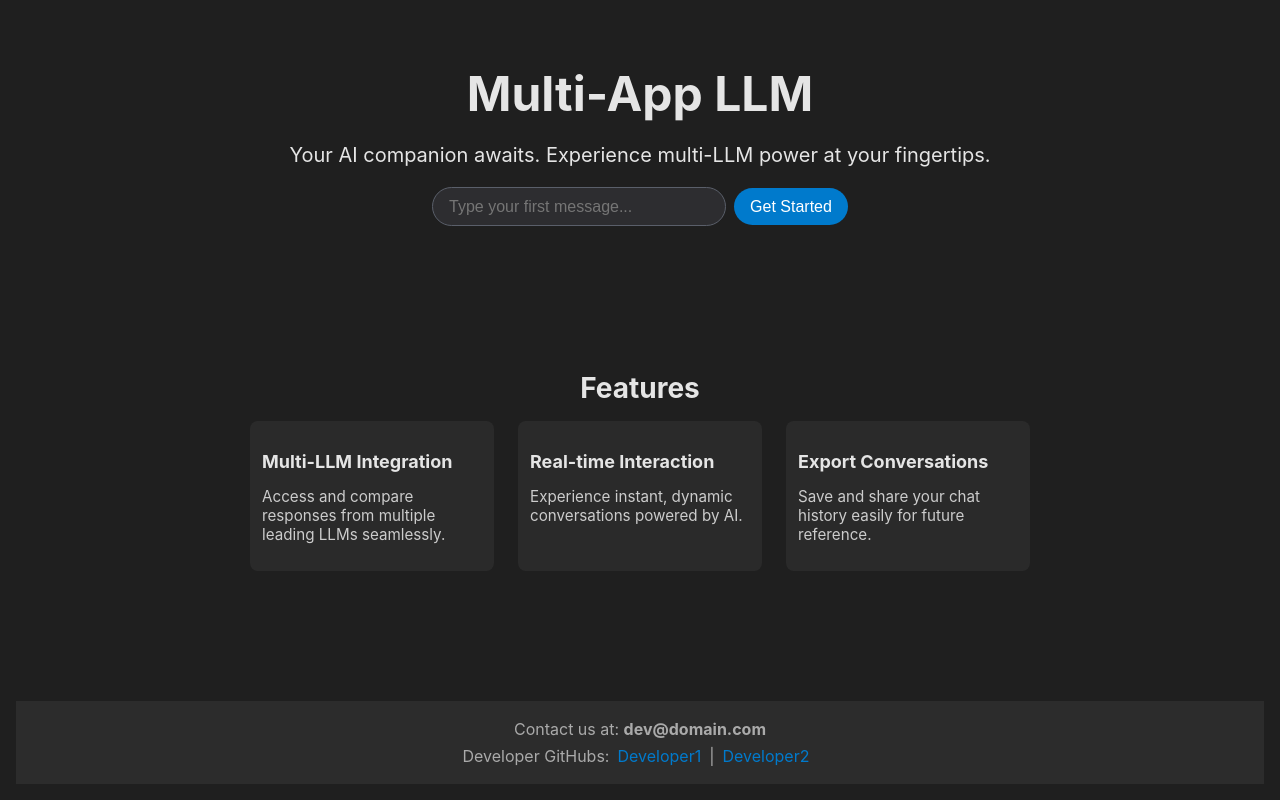
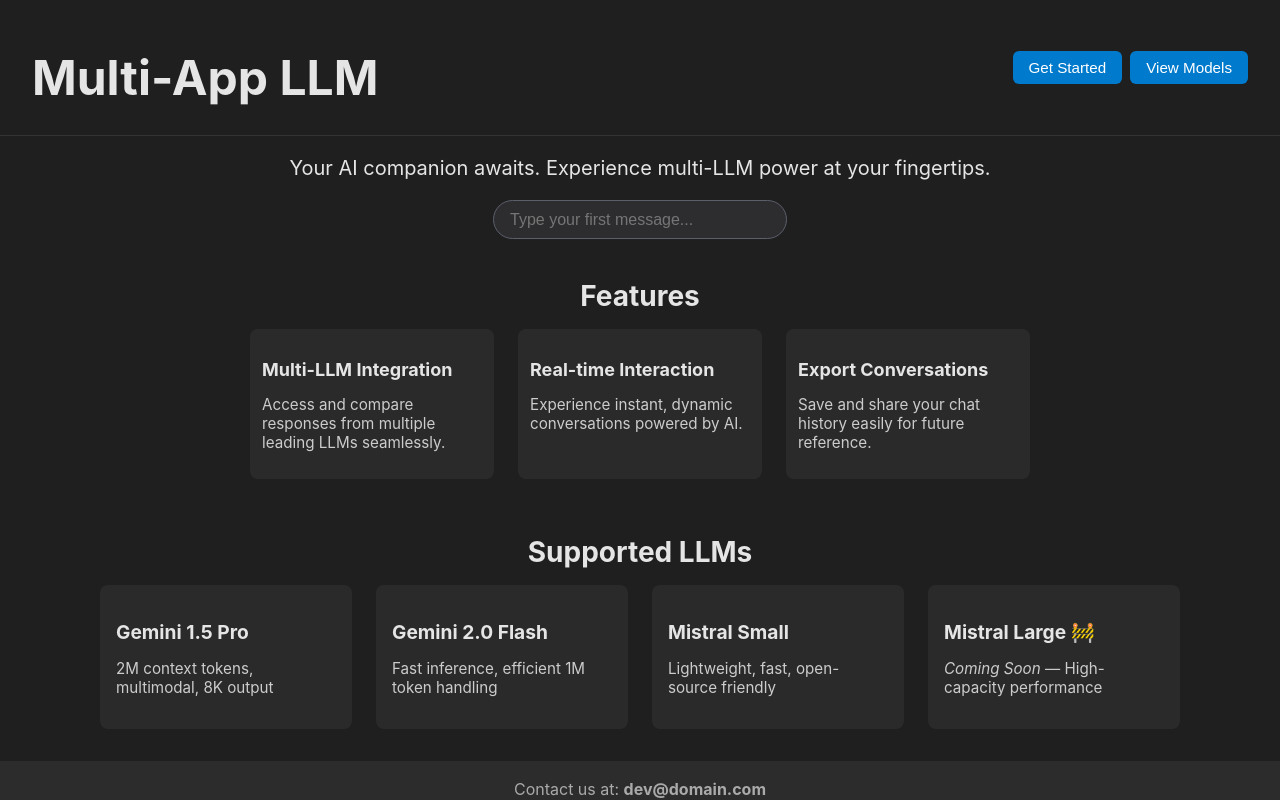
Before and after one commit to EviIius/mutli-agent-apuule, a React (Create React App) app in the folder multi-llm-chatbot/: page / in a window 1280 px wide. Built offline with nearby package versions, Linux system fonts and the light colour scheme.

Commit message:
Added Mistral Models, Copy button for chat bubbles, and markdown formatting for code blocks and text making proper bullets and snippets.

```diff
--- a/multi-llm-chatbot/package.json
+++ b/multi-llm-chatbot/package.json
@@ -11,9 +11,12 @@
     "@types/node": "^16.18.126",
     "@types/react": "^19.0.12",
     "@types/react-dom": "^19.0.4",
+    "dompurify": "^3.2.5",
     "react": "^19.1.0",
     "react-dom": "^19.1.0",
+    "react-markdown": "^10.1.0",
     "react-scripts": "5.0.1",
+    "remark-gfm": "^4.0.1",
     "typescript": "^4.9.5",
     "web-vitals": "^2.1.4"
   },
--- a/multi-llm-chatbot/src/Chat.tsx
+++ b/multi-llm-chatbot/src/Chat.tsx
@@ -1,160 +1,201 @@
 import React, { useState, useEffect, useRef } from 'react';
+import ReactMarkdown from 'react-markdown';
+import remarkGfm from 'remark-gfm';
 import './Chat.css';
 
 interface Message {
   text: string;
   sender: 'user' | 'bot';
   timestamp: number;
-  debugInfo?: string;
+  debugInfo?: string; // optional extra info to show model parameters
 }
 
 interface Conversation {
   id: number;
   title: string;
   messages: Message[];
+  titleEdited?: boolean; // true if user manually renames the conversation
 }
 
 interface ChatProps {
   initialMessage?: string;
 }
 
-const GEMINI_API_KEY = ""; // Replace with your actual API key
+// Replace with your actual keys
+const GEMINI_API_KEY = "";
+const MISTRAL_API_KEY = "";
 
-const modelCapabilities: Record<string, string> = {
-  'models/gemini-1.5-pro-latest': 'Gemini 1.5 Pro: 2M tokens, 8K output, multimodal',
-  'models/gemini-1.5-flash-001': 'Gemini 1.5 Flash: 1M tokens, fast + multimodal',
-  'models/gemini-2.0-flash-001': 'Gemini 2.0 Flash: 1M tokens, versatile multimodal',
-};
-
-const Chat: React.FC<ChatProps> = ({ initialMessage = '' }) => {
 const llmOptions = [
+  { label: '--- Google ---', value: '', disabled: true },
+  { label: 'PaLM 2 Chat (Legacy)', value: 'models/chat-bison-001' },
+  { label: 'PaLM 2 (Legacy)', value: 'models/text-bison-001' },
+  { label: 'Embedding Gecko', value: 'models/embedding-gecko-001' },
   { label: 'Gemini 1.5 Pro', value: 'models/gemini-1.5-pro-latest' },
   { label: 'Gemini 1.5 Flash', value: 'models/gemini-1.5-flash-001' },
   { label: 'Gemini 2.0 Flash', value: 'models/gemini-2.0-flash-001' },
+  { label: '--- Mistral ---', value: '', disabled: true },
+  { label: 'Mistral Small', value: 'mistral-small-latest' },
+  { label: 'Pixtral', value: 'pixtral-large-latest' },
+  { label: 'Mistral Nemo', value: 'open-mistral-nemo' },
+  { label: 'Codestral Mamba', value: 'codestral-latest' },
+  { label: 'Mistral Medium', value: 'mistral-medium' },
+  { label: 'Mistral Large Latest', value: 'mistral-large-latest' },
 ];
 
-  const [selectedLLM, setSelectedLLM] = useState<string>(llmOptions[0].value);
-  const [previousLLM, setPreviousLLM] = useState<string>(llmOptions[0].value);
+// Example model capabilities for debug info
+const modelCapabilities: Record<string, string> = {
+  "models/chat-bison-001": "PaLM 2 Chat (Legacy): Legacy text-only chat model. Input: 4096, Output: 1024, Temp: 0.25, TopP: 0.95, TopK: 40.",
+  "models/text-bison-001": "PaLM 2 (Legacy): Legacy text model for general text tasks. Input: 8196, Output: 1024, Temp: 0.7, TopP: 0.95, TopK: 40.",
+  "models/embedding-gecko-001": "Embedding Gecko: Model for obtaining distributed text representations.",
+  'models/gemini-1.5-pro-latest': 'Gemini 1.5 Pro: 2M tokens, 8K output, multimodal.',
+  'models/gemini-1.5-flash-001': 'Gemini 1.5 Flash: 1M tokens, fast + multimodal.',
+  'models/gemini-2.0-flash-001': 'Gemini 2.0 Flash: 1M tokens, versatile multimodal.',
+  'mistral-small-latest': 'Mistral Small: currently points to mistral-saba-2502.',
+  'pixtral-large-latest': 'Pixtral: currently points to pixtral-large-2411.',
+  'open-mistral-nemo': 'Mistral Nemo: currently points to open-mistral-nemo-2407.',
+  'codestral-latest': 'Codestral Mamba: currently points to codestral-2501.',
+  'mistral-medium': 'Mistral Medium: balanced performance model.',
+  'mistral-large-latest': 'Mistral Large: currently points to mistral-large-2411.',
+};
+
+// A naive summarizer that concatenates user messages and returns the first 60 characters.
+function autoSummarize(messages: Message[]): string {
+  const userTexts = messages
+    .filter((m) => m.sender === 'user')
+    .map((m) => m.text)
+    .join(' ');
+  if (!userTexts) return '(No user messages yet)';
+  const short = userTexts.substring(0, 60);
+  return short + (userTexts.length > 60 ? '...' : '');
+}
+
+const Chat: React.FC<ChatProps> = ({ initialMessage = '' }) => {
+  const [selectedLLM, setSelectedLLM] = useState<string>('models/gemini-1.5-pro-latest');
+  const [previousLLM, setPreviousLLM] = useState<string>('models/gemini-1.5-pro-latest');
   const [theme, setTheme] = useState<'dark' | 'light'>('dark');
   const [sidebarOpen, setSidebarOpen] = useState(false);
   const [botTyping, setBotTyping] = useState(false);
   const [conversations, setConversations] = useState<Conversation[]>([
-    { id: 1, title: 'New Conversation', messages: [] },
+    { id: 1, title: 'New Conversation', messages: [], titleEdited: false },
   ]);
   const [selectedConversationId, setSelectedConversationId] = useState<number>(1);
   const [input, setInput] = useState<string>('');
   const [hasUsedInitialMessage, setHasUsedInitialMessage] = useState(false);
 
+  // For inline title editing
+  const [editingConversationId, setEditingConversationId] = useState<number | null>(null);
+  const [tempTitle, setTempTitle] = useState<string>('');
+
   const chatWindowRef = useRef<HTMLDivElement>(null);
-  const selectedConversation = conversations.find(
-    (conv) => conv.id === selectedConversationId
-  );
+  const selectedConversation = conversations.find((c) => c.id === selectedConversationId);
 
+  // Helper function: Copy text to clipboard.
+  const handleCopy = (text: string) => {
+    navigator.clipboard
+      .writeText(text)
+      .then(() => {
+        console.log("Copied text to clipboard");
+        // Optionally, provide some UI feedback here.
+      })
+      .catch((err) => {
+        console.error("Failed to copy text: ", err);
+      });
+  };
+
+  // Handle an initial message once.
   useEffect(() => {
     if (initialMessage && !hasUsedInitialMessage) {
       setHasUsedInitialMessage(true);
-      const userMsg: Message = {
-        text: initialMessage,
-        sender: 'user',
-        timestamp: Date.now(),
-      };
+      const userMsg: Message = { text: initialMessage, sender: 'user', timestamp: Date.now() };
       setBotTyping(true);
       handleSendMessage(userMsg.text, userMsg);
     }
   }, [initialMessage, hasUsedInitialMessage, selectedLLM]);
 
+  // Auto-scroll to bottom when messages update.
   useEffect(() => {
     if (chatWindowRef.current) {
       chatWindowRef.current.scrollTop = chatWindowRef.current.scrollHeight;
     }
   }, [selectedConversation?.messages, botTyping]);
 
+  // When switching the LLM, create a new conversation with a bot message indicating the change.
   useEffect(() => {
     if (selectedLLM !== previousLLM) {
       const newId =
-        conversations.length > 0
-          ? Math.max(...conversations.map((c) => c.id)) + 1
-          : 1;
-      const newConversation: Conversation = {
+        conversations.length > 0 ? Math.max(...conversations.map(c => c.id)) + 1 : 1;
+      const label = llmOptions.find(l => l.value === selectedLLM)?.label || 'Unknown LLM';
+      const capabilities = modelCapabilities[selectedLLM] || '(No capabilities)';
+      const newConv: Conversation = {
         id: newId,
-        title: `Switched to ${llmOptions.find((l) => l.value === selectedLLM)?.label}`,
+        title: 'New Conversation',
         messages: [
           {
-            text: `Switched to ${llmOptions.find((l) => l.value === selectedLLM)?.label}`,
+            text: `Switched to ${label}`,
             sender: 'bot',
             timestamp: Date.now(),
-            debugInfo: modelCapabilities[selectedLLM],
+            debugInfo: capabilities,
           },
         ],
+        titleEdited: false,
       };
-      setConversations((prev) => [newConversation, ...prev]);
+      setConversations(prev => [newConv, ...prev]);
       setSelectedConversationId(newId);
       setPreviousLLM(selectedLLM);
     }
   }, [selectedLLM]);
 
-  const updateConversationMessages = (...msgs: Message[]) => {
-    if (!selectedConversation) return;
-    const updatedMessages = [...selectedConversation.messages, ...msgs];
-    let updatedTitle = selectedConversation.title;
-    if (selectedConversation.messages.length === 0) {
-      const firstUserMsg = msgs.find((m) => m.sender === 'user');
-      if (firstUserMsg) {
-        updatedTitle =
-          firstUserMsg.text.substring(0, 50) +
-          (firstUserMsg.text.length > 50 ? '...' : '');
-      }
-    }
-    const updatedConversation: Conversation = {
-      ...selectedConversation,
-      messages: updatedMessages,
-      title: updatedTitle,
-    };
-    setConversations((prev) =>
-      prev.map((conv) =>
-        conv.id === selectedConversation.id ? updatedConversation : conv
-      )
-    );
-  };
-
   const handleSendMessage = async (textOverride?: string, messageOverride?: Message) => {
+    if (!selectedConversation || !selectedLLM) return;
     const userText = textOverride ?? input;
-    if (!userText.trim() || !selectedConversation) return;
+    if (!userText.trim()) return;
     const userMsg: Message = messageOverride ?? {
       text: userText,
       sender: 'user',
       timestamp: Date.now(),
     };
+    if (!messageOverride) setInput('');
     setBotTyping(true);
-    if (!messageOverride) setInput('');
-
     try {
+      let botReply = '';
+      if (selectedLLM.startsWith('models/gemini')) {
         const endpoint = `https://generativelanguage.googleapis.com/v1beta/${selectedLLM}:generateContent?key=${GEMINI_API_KEY}`;
-      console.log('Calling:', endpoint);
         const geminiResponse = await fetch(endpoint, {
           method: 'POST',
           headers: { 'Content-Type': 'application/json' },
-        body: JSON.stringify({
-          contents: [{ parts: [{ text: userMsg.text }] }],
-        }),
+          body: JSON.stringify({ contents: [{ parts: [{ text: userMsg.text }] }] }),
         });
         const data = await geminiResponse.json();
-      console.log('Gemini Response:', data);
-      const botReply =
+        botReply =
           data?.candidates?.[0]?.content?.parts?.[0]?.text ||
           data?.candidates?.[0]?.content?.parts?.[0] ||
           JSON.stringify(data);
-
+      } else {
+        const endpoint = 'https://api.mistral.ai/v1/chat/completions';
+        const mistralResponse = await fetch(endpoint, {
+          method: 'POST',
+          headers: {
+            'Content-Type': 'application/json',
+            Authorization: `Bearer ${MISTRAL_API_KEY}`,
+          },
+          body: JSON.stringify({
+            model: selectedLLM,
+            messages: [{ role: 'user', content: userMsg.text }],
+          }),
+        });
+        const data = await mistralResponse.json();
+        botReply = data?.choices?.[0]?.message?.content || JSON.stringify(data);
+      }
       const botMsg: Message = {
         text: botReply,
         sender: 'bot',
         timestamp: Date.now(),
-        debugInfo: `Model: ${selectedLLM}\n${modelCapabilities[selectedLLM]}`,
+        debugInfo: `Model: ${selectedLLM}\n${modelCapabilities[selectedLLM] || ''}`,
       };
       updateConversationMessages(userMsg, botMsg);
     } catch (error: any) {
       const errorMsg: Message = {
-        text: `Error calling Gemini API: ${error.message || error.toString()}`,
+        text: `Error calling API: ${error.message || error.toString()}`,
         sender: 'bot',
         timestamp: Date.now(),
       };
@@ -164,23 +205,36 @@
     }
   };
 
+  const updateConversationMessages = (...msgs: Message[]) => {
+    if (!selectedConversation) return;
+    const updatedMessages = [...selectedConversation.messages, ...msgs];
+    let updatedTitle = selectedConversation.title;
+    if (!selectedConversation.titleEdited) {
+      updatedTitle = autoSummarize(updatedMessages);
+    }
+    const updatedConv: Conversation = {
+      ...selectedConversation,
+      messages: updatedMessages,
+      title: updatedTitle,
+    };
+    setConversations(prev =>
+      prev.map(c => (c.id === selectedConversation.id ? updatedConv : c))
+    );
+  };
+
   const handleNewChat = () => {
     const newId =
-      conversations.length > 0
-        ? Math.max(...conversations.map((c) => c.id)) + 1
-        : 1;
-    const newConversation: Conversation = {
-      id: newId,
-      title: 'New Conversation',
-      messages: [],
-    };
-    setConversations((prev) => [newConversation, ...prev]);
+      conversations.length > 0 ? Math.max(...conversations.map(c => c.id)) + 1 : 1;
+    const newConv: Conversation = { id: newId, title: 'New Conversation', messages: [], titleEdited: false };
+    setConversations(prev => [newConv, ...prev]);
     setSelectedConversationId(newId);
+    setEditingConversationId(null);
   };
 
   const handleSelectConversation = (id: number) => {
     setSelectedConversationId(id);
     setSidebarOpen(false);
+    setEditingConversationId(null);
   };
 
   const toggleSidebar = () => {
@@ -189,9 +243,7 @@
 
   const handleExport = () => {
     if (!selectedConversation) return;
-    const textContent = selectedConversation.messages
-      .map((m) => `${m.sender}: ${m.text}`)
-      .join('\n');
+    const textContent = selectedConversation.messages.map(m => `${m.sender}: ${m.text}`).join('\n');
     const blob = new Blob([textContent], { type: 'text/plain' });
     const url = URL.createObjectURL(blob);
     const link = document.createElement('a');
@@ -205,25 +257,60 @@
     setTheme(theme === 'dark' ? 'light' : 'dark');
   };
 
+  // ===== Title Editing Logic =====
+  const handleStartEditingTitle = (conv: Conversation) => {
+    setEditingConversationId(conv.id);
+    setTempTitle(conv.title);
+  };
+
+  const handleSaveTitle = (conv: Conversation) => {
+    setConversations(prev =>
+      prev.map(c => c.id === conv.id ? { ...c, title: tempTitle || '(Untitled)', titleEdited: true } : c)
+    );
+    setEditingConversationId(null);
+    setTempTitle('');
+  };
+
+  const handleCancelEditing = () => {
+    setEditingConversationId(null);
+    setTempTitle('');
+  };
+
   return (
     <div className={`app-container ${theme}`}>
       <aside className={`sidebar ${sidebarOpen ? 'open' : ''}`}>
-        <button className="close-sidebar-btn" onClick={() => setSidebarOpen(false)}>
-          ✕
+        <button className="close-sidebar-btn" onClick={() => setSidebarOpen(false)}>✕</button>
+        <ul className="conversation-list">
+          {conversations.map(conv => {
+            const isActive = conv.id === selectedConversationId;
+            const isEditing = editingConversationId === conv.id;
+            return (
+              <li key={conv.id} className={`conversation-item ${isActive ? 'active' : ''}`}>
+                {isEditing ? (
+                  <input
+                    autoFocus
+                    value={tempTitle}
+                    onChange={e => setTempTitle(e.target.value)}
+                    onBlur={() => handleSaveTitle(conv)}
+                    onKeyDown={e => {
+                      if (e.key === 'Enter') handleSaveTitle(conv);
+                      if (e.key === 'Escape') handleCancelEditing();
+                    }}
+                    className="edit-title-input"
+                  />
+                ) : (
+                  <span className="conversation-title" onClick={() => handleSelectConversation(conv.id)}>
+                    {conv.title}
+                  </span>
+                )}
+                {!isEditing && (
+                  <button className="edit-title-btn" onClick={() => handleStartEditingTitle(conv)}>
+                    Edit
                   </button>
-        <ul className="conversation-list">
-          {conversations.map((conv) => (
-            <li
-              key={conv.id}
-              className={`conversation-item ${
-                conv.id === selectedConversationId ? 'active' : ''
-              }`}
-              data-full-title={conv.title}
-              onClick={() => handleSelectConversation(conv.id)}
-            >
-              {conv.title}
+                )}
               </li>
-          ))}
+            );
+          })}
         </ul>
       </aside>
 
@@ -232,19 +319,24 @@
           <button className="sidebar-toggle" onClick={toggleSidebar}>
             {sidebarOpen ? 'Hide Sidebar' : 'Show Sidebar'}
           </button>
-          <button className="new-chat-btn" onClick={handleNewChat}>
-            + New Chat
-          </button>
-          <select
-            className="llm-select"
-            value={selectedLLM}
-            onChange={(e) => setSelectedLLM(e.target.value)}
-          >
-            {llmOptions.map((option) => (
-              <option key={option.value} value={option.value}>
-                {option.label}
-              </option>
-            ))}
+          <button className="new-chat-btn" onClick={handleNewChat}>+ New Chat</button>
+          <select className="llm-select" value={selectedLLM} onChange={e => setSelectedLLM(e.target.value)}>
+            <optgroup label="Google">
+              <option value="models/chat-bison-001">PaLM 2 Chat (Legacy)</option>
+              <option value="models/text-bison-001">PaLM 2 (Legacy)</option>
+              <option value="models/embedding-gecko-001">Embedding Gecko</option>
+              <option value="models/gemini-1.5-pro-latest">Gemini 1.5 Pro</option>
+              <option value="models/gemini-1.5-flash-001">Gemini 1.5 Flash</option>
+              <option value="models/gemini-2.0-flash-001">Gemini 2.0 Flash</option>
+            </optgroup>
+            <optgroup label="Mistral">
+              <option value="mistral-small-latest">Mistral Small</option>
+              <option value="pixtral-large-latest">Pixtral</option>
+              <option value="open-mistral-nemo">Mistral Nemo</option>
+              <option value="codestral-latest">Codestral Mamba</option>
+              <option value="mistral-medium">Mistral Medium</option>
+              <option value="mistral-large-latest">Mistral Large Latest</option>
+            </optgroup>
           </select>
           <button className="theme-toggle-btn" onClick={toggleTheme}>
             {theme === 'dark' ? 'Light Mode' : 'Dark Mode'}
@@ -258,9 +350,13 @@
             return (
               <div key={idx} className={`message ${msg.sender}`}>
                 <div className="message-text">
+                  <ReactMarkdown remarkPlugins={[remarkGfm]}>
                     {msg.text}
+                  </ReactMarkdown>
                   {msg.debugInfo && (
-                    <pre className="debug-info">{msg.debugInfo}</pre>
+                    <div style={{ marginTop: '0.5rem', fontSize: '0.85rem', fontStyle: 'italic', color: '#aaa' }}>
+                      {msg.debugInfo}
+                    </div>
                   )}
                 </div>
                 <div className="message-timestamp">
@@ -268,9 +364,8 @@
                 </div>
                 {isBot && isLast && (
                   <div className="export-under-bubble">
-                    <button className="export-btn" onClick={handleExport}>
-                      Export
-                    </button>
+                    <button className="export-btn" onClick={handleExport}>Export</button>
+                    <button className="copy-btn" onClick={() => handleCopy(msg.text)}>Copy</button>
                   </div>
                 )}
               </div>
@@ -292,10 +387,8 @@
             type="text"
             placeholder="Type your message..."
             value={input}
-            onChange={(e) => setInput(e.target.value)}
-            onKeyPress={(e) => {
-              if (e.key === 'Enter') handleSendMessage();
-            }}
+            onChange={e => setInput(e.target.value)}
+            onKeyPress={e => { if (e.key === 'Enter') handleSendMessage(); }}
           />
           <button onClick={() => handleSendMessage()}>Send</button>
         </div>
--- a/multi-llm-chatbot/src/LandingPage.css
+++ b/multi-llm-chatbot/src/LandingPage.css
@@ -1,12 +1,11 @@
 /* --- CSS Variables for Landing Page --- */
 :root {
-    /* Dark Mode Defaults */
-    --lp-bg-color: #1F1F1F;             /* Overall background */
-    --lp-text-color: #E5E5E5;           /* Primary text */
-    --lp-input-bg: #2D2D30;             /* Input background */
-    --lp-button-bg: #007ACC;            /* Accent button color */
-    --lp-button-bg-hover: #0A84FF;      /* Button hover color */
-    /* Light Mode Overrides will be applied when .light is added */
+  --lp-bg-color: #1F1F1F;
+  --lp-text-color: #E5E5E5;
+  --lp-input-bg: #2D2D30;
+  --lp-button-bg: #007ACC;
+  --lp-button-bg-hover: #0A84FF;
+  scroll-behavior: smooth;
 }
 
 .landing-container.light {
@@ -17,27 +16,57 @@
   --lp-button-bg-hover: #0A84FF;
 }
 
-  /* --- Global Reset for Landing Page --- */
 html, body {
   margin: 0;
   padding: 0;
   width: 100%;
   height: 100%;
-    overflow: hidden;  /* Lock to one screen */
   font-family: 'Inter', sans-serif;
+  background: var(--lp-bg-color);
+  color: var(--lp-text-color);
+  overflow-y: scroll;
 }
 
-  /* --- Landing Page Container --- */
-  .landing-container {
+/* --- Custom Scrollbar --- */
+body::-webkit-scrollbar {
+  width: 8px;
+}
+body::-webkit-scrollbar-thumb {
+  background-color: #2D2D30;
+  border-radius: 10px;
+}
+body::-webkit-scrollbar-track {
+  background-color: var(--lp-bg-color);
+}
+
+/* --- Sticky Nav --- */
+.landing-nav {
+  position: sticky;
+  top: 0;
+  z-index: 1000;
   display: flex;
-    flex-direction: column;
-    justify-content: space-between; /* hero at top, footer at bottom */
+  justify-content: space-between;
   align-items: center;
-    height: 100vh;
-    background: var(--lp-bg-color);
-    color: var(--lp-text-color);
-    box-sizing: border-box;
-    padding: 1rem;
+  padding: 1rem 2rem;
+  background-color: #1F1F1F;
+  border-bottom: 1px solid #333;
+}
+
+.nav-buttons button {
+  margin-left: 0.5rem;
+  background-color: var(--lp-button-bg);
+  color: #fff;
+  border: none;
+  padding: 0.5rem 1rem;
+  border-radius: 6px;
+  cursor: pointer;
+  font-size: 0.95rem;
+  transition: background-color 0.2s ease, transform 0.2s ease;
+}
+
+.nav-buttons button:hover {
+  background-color: var(--lp-button-bg-hover);
+  transform: scale(1.05);
 }
 
 /* --- Hero Section --- */
@@ -178,3 +207,49 @@
   from { opacity: 0; }
   to { opacity: 1; }
 }
+
+.model-showcase {
+  text-align: center;
+  animation: fadeIn 1s ease-out;
+  margin: 2rem 0;
+}
+
+.model-showcase h2 {
+  font-size: 1.75rem;
+  margin-bottom: 1rem;
+}
+
+.model-grid {
+  display: flex;
+  flex-wrap: wrap;
+  justify-content: center;
+  gap: 1.5rem;
+}
+
+.model-card {
+  background-color: rgba(255, 255, 255, 0.05);
+  padding: 1rem;
+  border-radius: 8px;
+  width: 220px;
+  max-width: 240px;
+  text-align: left;
+  transition: transform 0.3s ease;
+}
+
+.model-card:hover {
+  transform: scale(1.05);
+}
+
+.model-card h3 {
+  margin-bottom: 0.5rem;
+  font-size: 1.2rem;
+}
+
+.model-card p {
+  font-size: 0.95rem;
+  color: #ccc;
+}
+
+.model-card.upcoming h3::after {
+  content: " 🚧";
+}
--- a/multi-llm-chatbot/src/LandingPage.tsx
+++ b/multi-llm-chatbot/src/LandingPage.tsx
@@ -13,11 +13,26 @@
     onSendFirstMessage(firstMessage.trim());
   };
 
+  const scrollToModels = () => {
+    const section = document.getElementById('model-showcase-section');
+    if (section) {
+      section.scrollIntoView({ behavior: 'smooth' });
+    }
+  };
+
   return (
     <div className="landing-container">
+      {/* Sticky Header Navigation */}
+      <header className="landing-nav">
+        <h1 className="landing-title">Multi-App LLM</h1>
+        <nav className="nav-buttons">
+          <button onClick={handleSend}>Get Started</button>
+          <button className="view-models-btn" onClick={scrollToModels}>View Models</button>
+        </nav>
+      </header>
+
       {/* Hero Section */}
       <div className="landing-hero">
-        <h1 className="landing-title">Multi-App LLM</h1>
         <p className="landing-subtitle">
           Your AI companion awaits. Experience multi-LLM power at your fingertips.
         </p>
@@ -31,7 +46,6 @@
               if (e.key === 'Enter') handleSend();
             }}
           />
-          <button onClick={handleSend}>Get Started</button>
         </div>
       </div>
 
@@ -52,7 +66,29 @@
             <p>Save and share your chat history easily for future reference.</p>
           </div>
         </div>
-        {/* Removed the "Explore More Features" button */}
+      </div>
+
+      {/* Model Info Section */}
+      <div className="model-showcase" id="model-showcase-section">
+        <h2>Supported LLMs</h2>
+        <div className="model-grid">
+          <div className="model-card">
+            <h3>Gemini 1.5 Pro</h3>
+            <p>2M context tokens, multimodal, 8K output</p>
+          </div>
+          <div className="model-card">
+            <h3>Gemini 2.0 Flash</h3>
+            <p>Fast inference, efficient 1M token handling</p>
+          </div>
+          <div className="model-card">
+            <h3>Mistral Small</h3>
+            <p>Lightweight, fast, open-source friendly</p>
+          </div>
+          <div className="model-card upcoming">
+            <h3>Mistral Large</h3>
+            <p><em>Coming Soon</em> — High-capacity performance</p>
+          </div>
+        </div>
       </div>
 
       {/* Footer Section */}
```
Also changed, not shown: multi-llm-chatbot/src/Chat.css (+72 -4 lines), 1 other file (tests, documents, lock files or other folders). Lines whose indentation alone changed are shown as unchanged.
